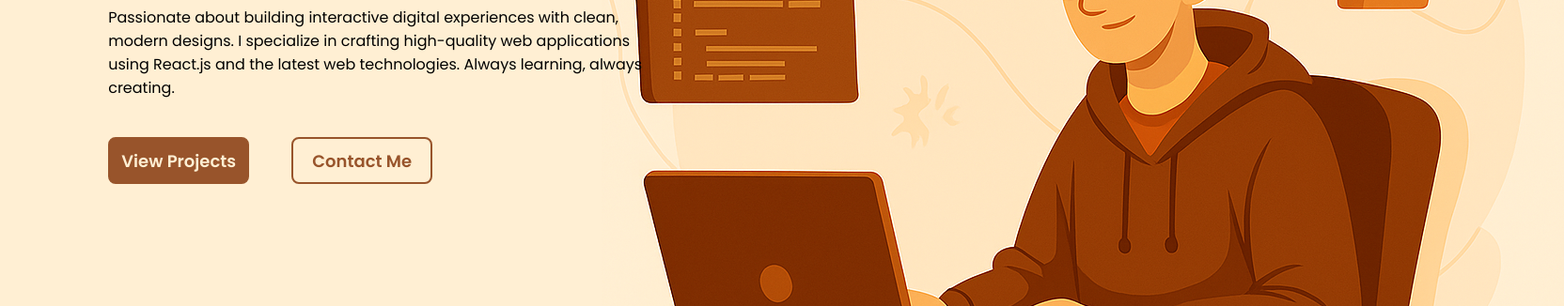
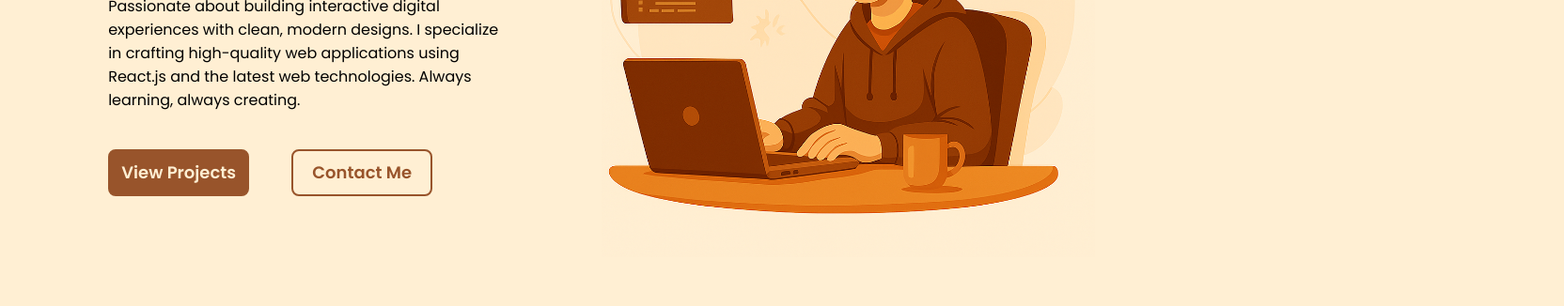
Before and after one commit to Lochan-01/Portfolio, a plain HTML site: page index.html in a window 1280 px wide. Shown: the part 388-714 px from the top of the page at 94% size, 1664 px wide, since content can reach past the window. Drawn offline with nearby package versions, Linux system fonts and the light colour scheme.

Commit message:
Update style.css

```diff
--- a/style.css
+++ b/style.css
@@ -227,21 +227,23 @@ section {
     width: 100%;
 }
 
-/* HOME IMAGE FIXED */
 .home-imgHover {
-    position: absolute;
-    top: -40px;        /* moves the image up */
-    right: 0;
+    /* We are removing the absolute positioning to allow the image to flow with the rest of the content */
+    top: auto; /* Revert this property */
+    right: auto; /* Revert this property */
     width: 50%;
-    height: auto;      /* prevents it from stretching */
+    height: auto;
     background: transparent;
     transition: 3s;
+    /* You can use margins to position the image on the right if you like */
+    margin-left: 10%;
 }
 
 
-.home-imgHover:hover {
-    background: var(--bg-color);
-    opacity: .8;
+.home-imgHover img {
+    width: 100%;
+    height: 100%;
+    display: block;
 }
 
 
```
